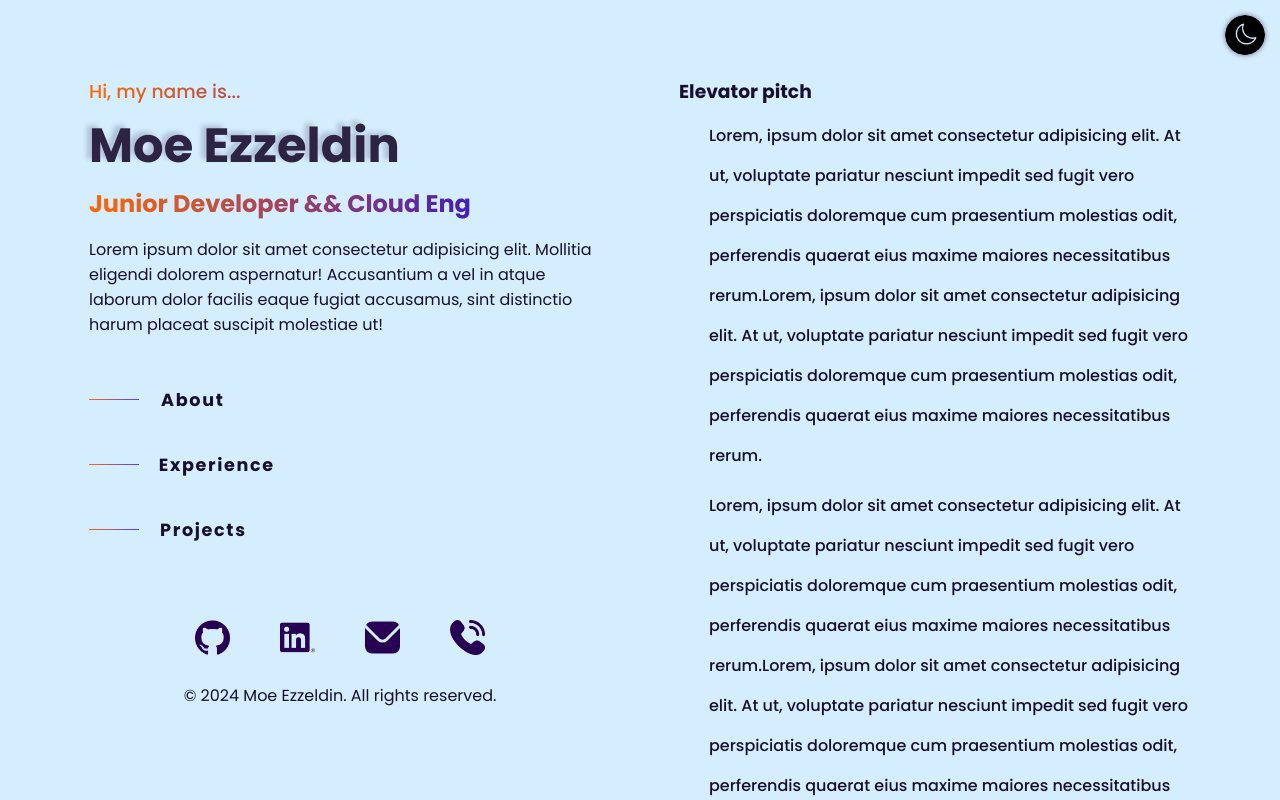
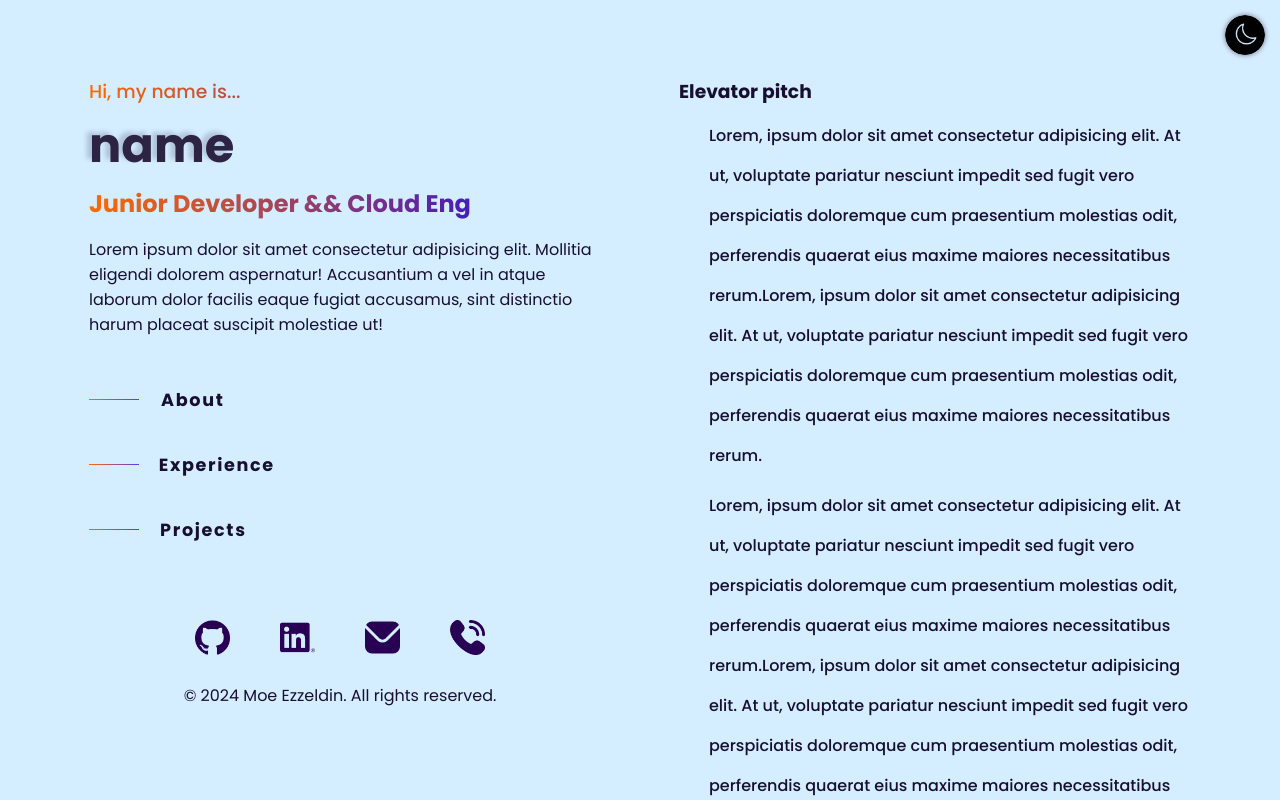
Before and after one commit to MoeEzzeldin/Portfolio-Web-App-moe-ezz-me, a Vue app: page / in a window 1280 px wide. Shown: the top 800 px of the page. Built offline with nearby package versions, Linux system fonts and the light colour scheme; no server answers; a web font is replaced by a local one.

Commit message:
clearing tree and testing data rendering

```diff
--- a/src/App.vue
+++ b/src/App.vue
@@ -6,7 +6,7 @@
     <main id="main" class="wrapper">
       <!-- my info / Pic -->
       <div id="sticky">
-        <Sticky-About :theme :icons />
+        <Sticky-About :myData :theme :icons />
       </div>
       <!-- Elevator pitch / pro-exp / tech-exp / projects / connect -->
       <div id="scroll">
@@ -22,6 +22,7 @@
       </div>
     </main>
   </div>
+
 </template>
 <script>
 import StickyAbout from './components/Sticky-About.vue'
@@ -67,13 +68,8 @@ export default {
         gmail: localStorage.getItem('gmail') || mailLight,
         phone: localStorage.getItem('phone') || phoneLight
       },
-      myData: ''
+      myData: {},
     }
-  },
-  mounted() {
-    // Apply the saved theme or the default when the component is mounted
-    document.documentElement.setAttribute('data-theme', this.theme)
-    this.getProfile()
   },
 
   methods: {
@@ -116,13 +112,19 @@ export default {
     getProfile() {
       ResumeService.resume()
         .then((response) => {
-          console.log(response.data); // Logs the profile data
+          this.myData = response.data;
+          console.log(this.myData);
         })
         .catch((error) => {
           console.error("Error retrieving profile:", error); // Handles errors properly
         });
     }
-  }
+  },
+  mounted() {
+    // Apply the saved theme or the default when the component is mounted
+    this.getProfile()
+    document.documentElement.setAttribute('data-theme', this.theme)
+  },
 }
 </script>
 
@@ -168,7 +170,10 @@ export default {
   border-radius: 100%;
   z-index: 100;
 }
-
+#loading {
+  height: 100vh;
+  font: red 26px;
+}
 .theme-btn:hover {
   transform: scale(1.1);
   box-shadow: 0 0 10px 5px var(--shadow-color);
--- a/src/components/Sticky-About.vue
+++ b/src/components/Sticky-About.vue
@@ -3,7 +3,7 @@
     <section class="greeting">
       <div class="header">
         <h3 class="greet">Hi, my name is...</h3>
-        <h1 class="name">Moe Ezzeldin</h1>
+        <h1 class="name">name{{myData.name}}</h1>
         <h2 class="whomi">Junior Developer && Cloud Eng</h2>
         <p class="intro">
           Lorem ipsum dolor sit amet consectetur adipisicing elit. Mollitia eligendi dolorem
@@ -58,6 +58,10 @@ export default {
       required: true
     },
     icons: {
+      type: Object,
+      required: true
+    },
+    myData: {
       type: Object,
       required: true
     }
```
